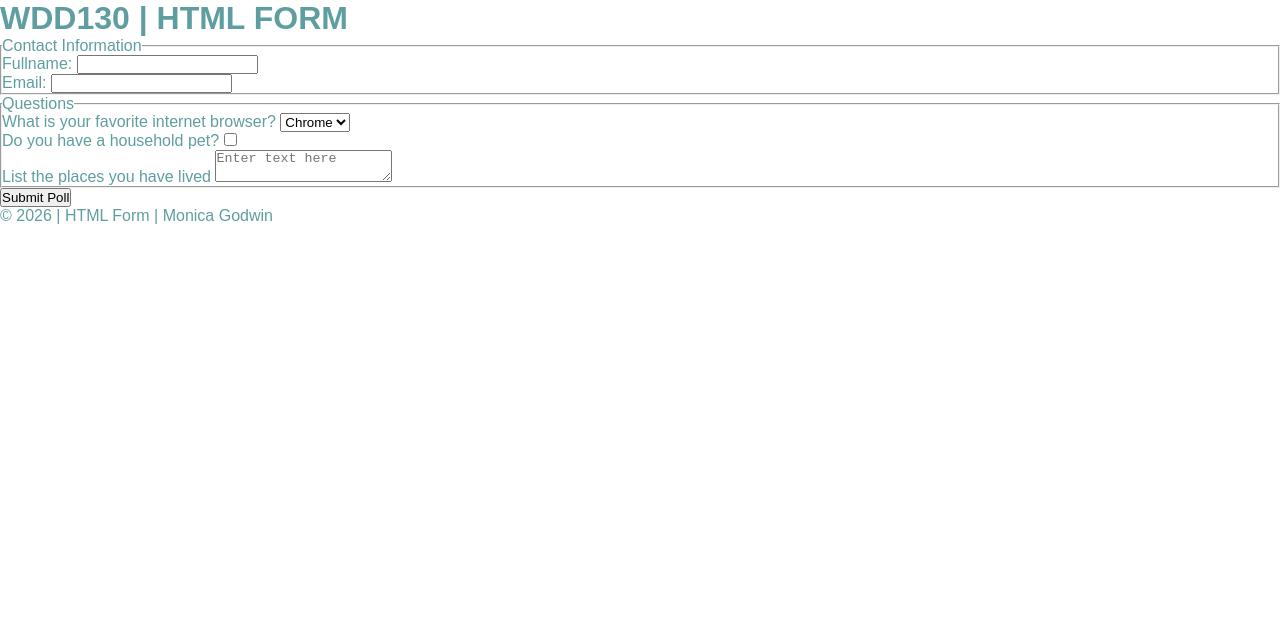
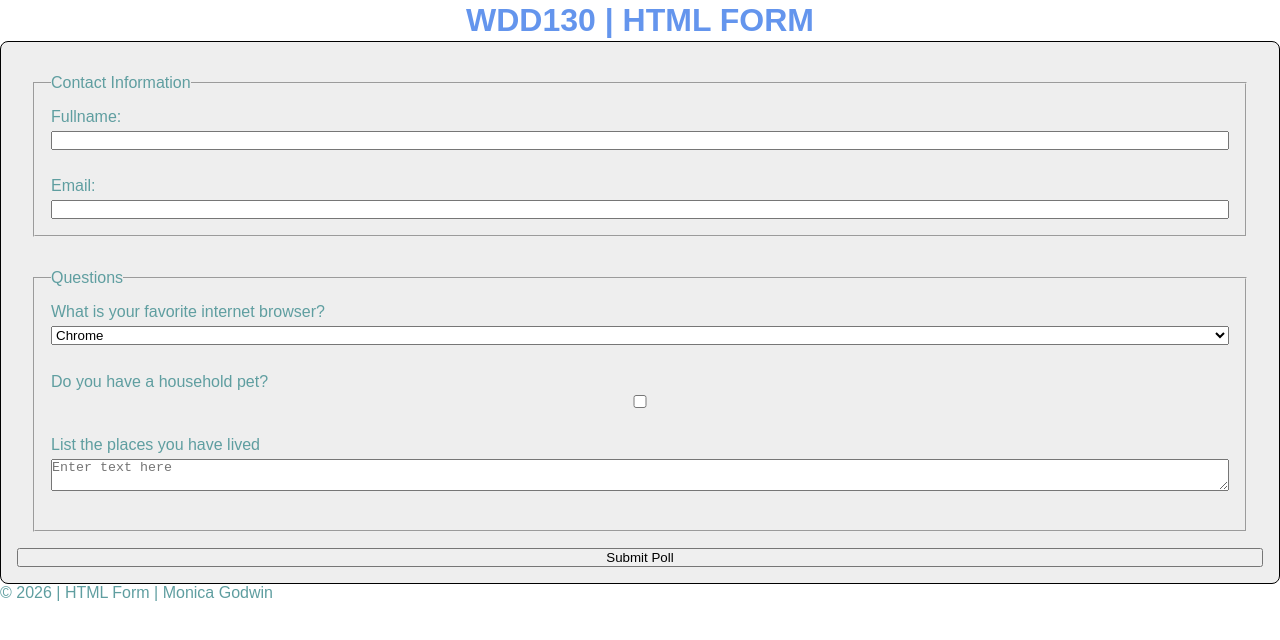
Before and after one commit to MonicaGodwin/wdd130, a plain HTML site: page week05/poll-form.html in a window 1280 px wide. Drawn offline with Linux system fonts and the light colour scheme.

Commit message:
table form exercise

```diff
--- a/week05/styles/poll_form.css
+++ b/week05/styles/poll_form.css
@@ -9,3 +9,29 @@ body {
     font-size: medium;
     color: cadetblue;
 }
+
+header, h1 {
+    color: cornflowerblue;
+    padding: 1px;
+    text-align: center;
+}
+
+form {
+    max-width: 100%;
+    width: 100%;
+    margin: 0 auto;
+    padding: 1rem;
+    border: 1px solid rgb(0 0 0);
+    border-radius: 0.5rem;
+    background-color: #eee;
+    display: grid;
+}
+
+
+fieldset {
+    display: grid;
+    gap: .3rem;
+    margin: 1rem;
+    border: 1px solidrgb(0 0 0);
+    padding: 1rem;
+}
```
